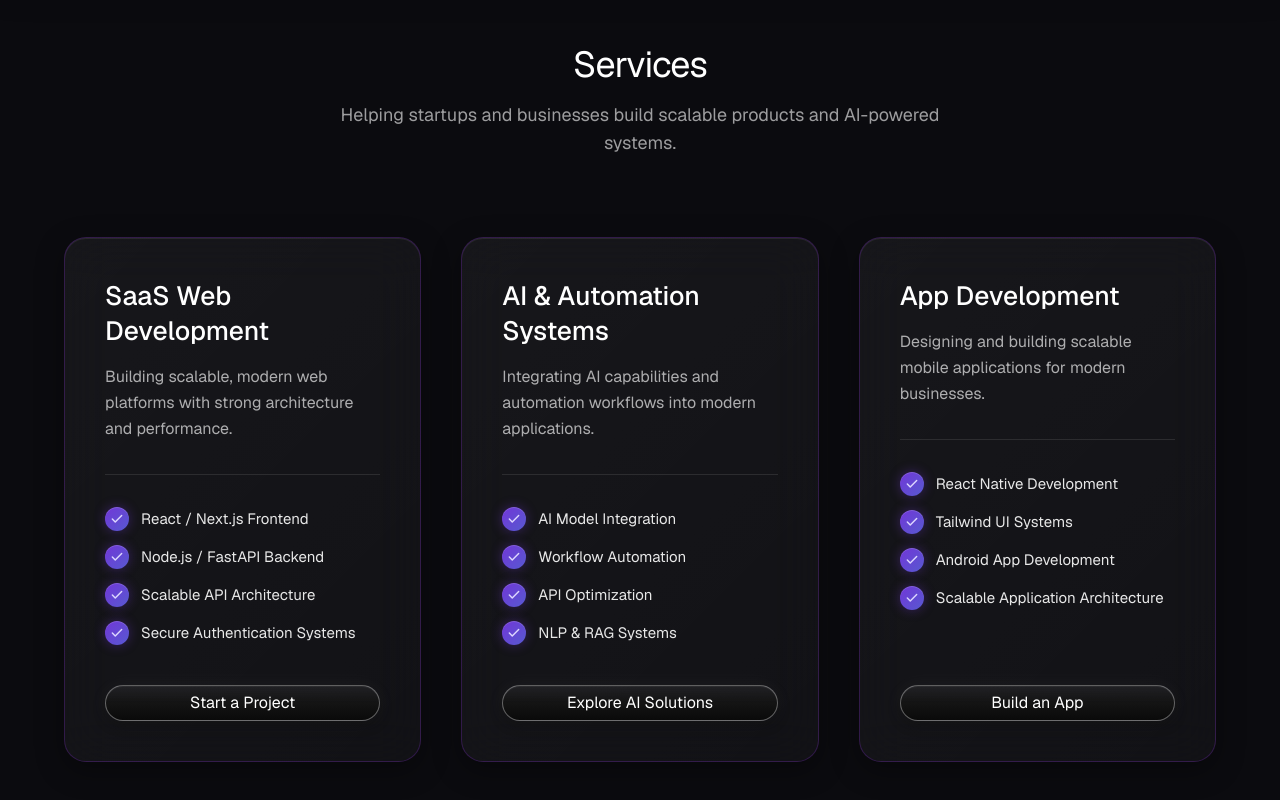
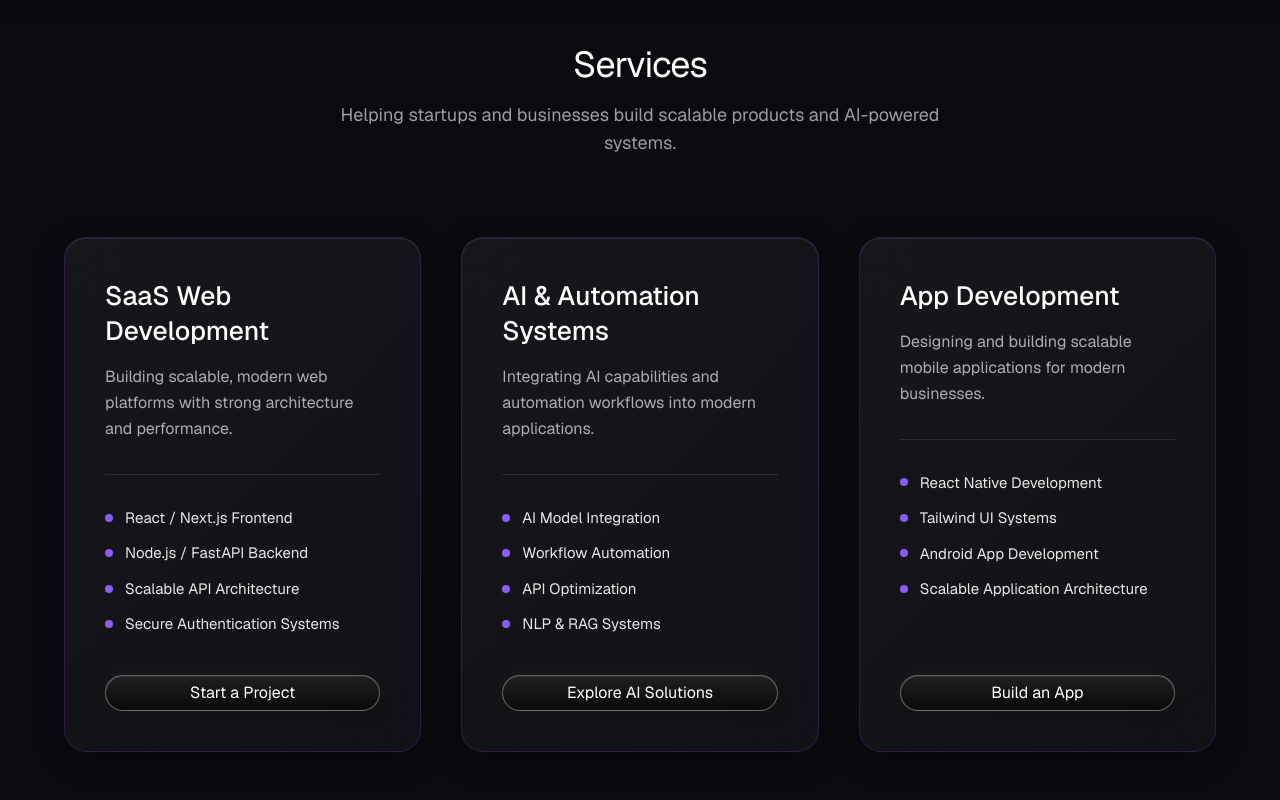
Before and after one commit to vvinit594/Portfolio, a Next.js app: page / in a window 1280 px wide. Shown: the part 4166-4966 px from the top of the page. Built offline with nearby package versions, Linux system fonts and the light colour scheme; a web font is replaced by a local one.

Commit message:
Push FInal

```diff
--- a/src/app/globals.css
+++ b/src/app/globals.css
@@ -324,17 +324,6 @@
     0 14px 34px rgba(0, 0, 0, 0.4);
 }
 
-.service-check-icon {
-  background: linear-gradient(
-    135deg,
-    rgba(124, 58, 237, 0.9) 0%,
-    rgba(99, 102, 241, 0.85) 100%
-  );
-  box-shadow:
-    0 0 12px rgba(124, 58, 237, 0.35),
-    inset 0 1px 0 rgba(255, 255, 255, 0.15);
-}
-
 .experience-layered::before {
   content: "";
   position: absolute;
--- a/src/components/Services.tsx
+++ b/src/components/Services.tsx
@@ -2,7 +2,6 @@
 
 import Link from "next/link";
 import { motion } from "framer-motion";
-import { Check } from "lucide-react";
 import { Button } from "@/components/ui/button";
 
 type ServiceCard = {
@@ -81,9 +80,7 @@
               key={feature}
               className="font-satoshi flex items-center gap-3 text-sm text-white/90 md:text-[0.9375rem]"
             >
-              <span className="service-check-icon flex size-6 shrink-0 items-center justify-center rounded-full">
-                <Check className="size-3.5 stroke-[2.5] text-violet-200" />
-              </span>
+              <span className="size-2 shrink-0 rounded-full bg-[#8B5CF6]" />
               <span>{feature}</span>
             </li>
           ))}
```
